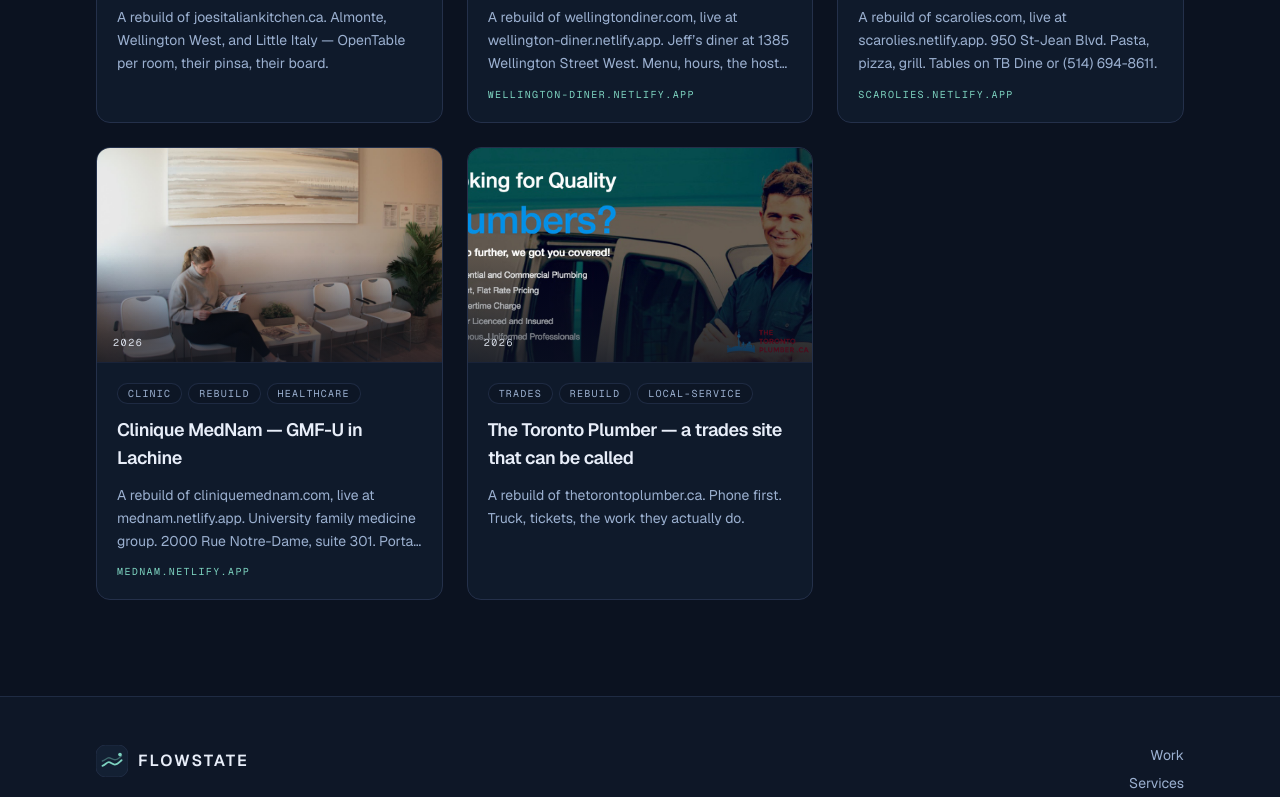
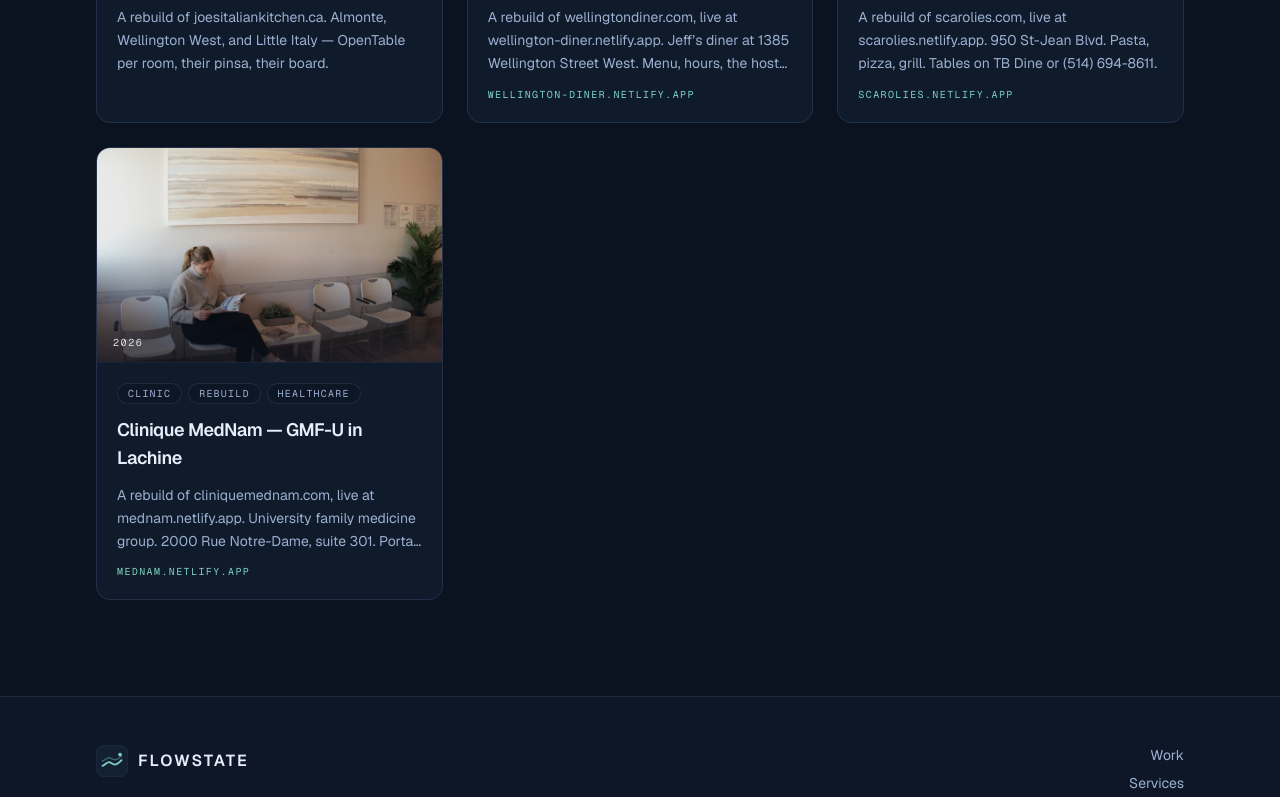
Before and after one commit to brandonlacoste9-tech/flowstate-design-, a Next.js app: page /en/work in a window 1280 px wide. Shown: the part 622-1419 px from the top of the page. Built offline with nearby package versions, Linux system fonts and the light colour scheme.

Commit message:
Remove The Toronto Plumber from work.

```diff
--- a/src/content/case-studies.ts
+++ b/src/content/case-studies.ts
@@ -120,35 +120,6 @@
       fr: "La refonte est en ligne sur mednam.netlify.app. Leur site reste jusqu’au basculement. Nous n’avons pas collé un login Clinika ni inventé un tarif.",
     },
   },
-  {
-    slug: "the-toronto-plumber",
-    niche: ["trades", "rebuild", "local-service"],
-    year: "2026",
-    featured: true,
-    accent: "#1d4e89",
-    image: "/work/toronto-plumber.jpg",
-    liveUrl: "https://thetorontoplumber.ca/",
-    title: {
-      en: "The Toronto Plumber — a trades site that can be called",
-      fr: "The Toronto Plumber — un site de métier qu’on peut appeler",
-    },
-    summary: {
-      en: "A rebuild of thetorontoplumber.ca. Phone first. Truck, tickets, the work they actually do.",
-      fr: "Une refonte de thetorontoplumber.ca. Le téléphone d’abord. Le camion, les tickets, le travail qu’ils font vraiment.",
-    },
-    challenge: {
-      en: "A plumber’s site has to be callable on a phone. Hours, service area, and proof (tickets, truck) matter more than agency atmosphere. Inventing licences or neighbourhoods they didn’t print would be a lie.",
-      fr: "Le site d’un plombier doit se composer au téléphone. Heures, zone, preuves (tickets, camion) comptent plus que l’ambiance agence. Inventer des licences ou des quartiers qu’ils n’impriment pas serait un mensonge.",
-    },
-    approach: {
-      en: "We rebuilt around the call: big phone, their truck photo, the tickets they already show. Copy stays with what their live site prints. No invented Red Seal claims we couldn’t source from them.",
-      fr: "Nous avons reconstruit autour de l’appel : gros téléphone, photo du camion, tickets qu’ils montrent déjà. Les textes restent sur ce que leur site imprime. Pas de sceau Red Seal inventé.",
-    },
-    outcome: {
-      en: "A Next.js preview built to be used with a thumb on a cracked phone. Their live site stays the source of truth until they switch.",
-      fr: "Un aperçu Next.js pensé pour un pouce sur un téléphone. Leur site en ligne reste la source jusqu’à ce qu’ils basculent.",
-    },
-  },
 ];
 
 export function getCaseStudy(slug: string) {
```
Also changed, not shown: public/work/toronto-plumber.jpg (deleted).
